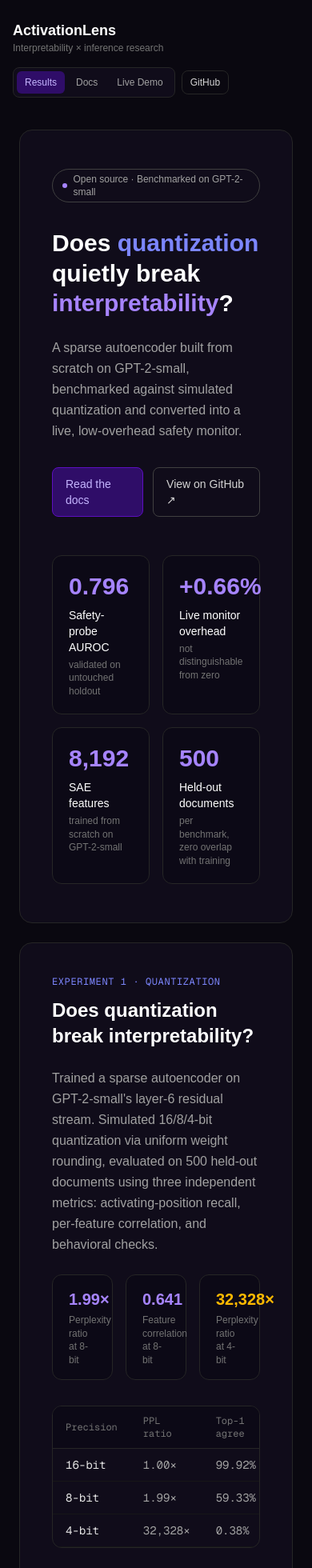
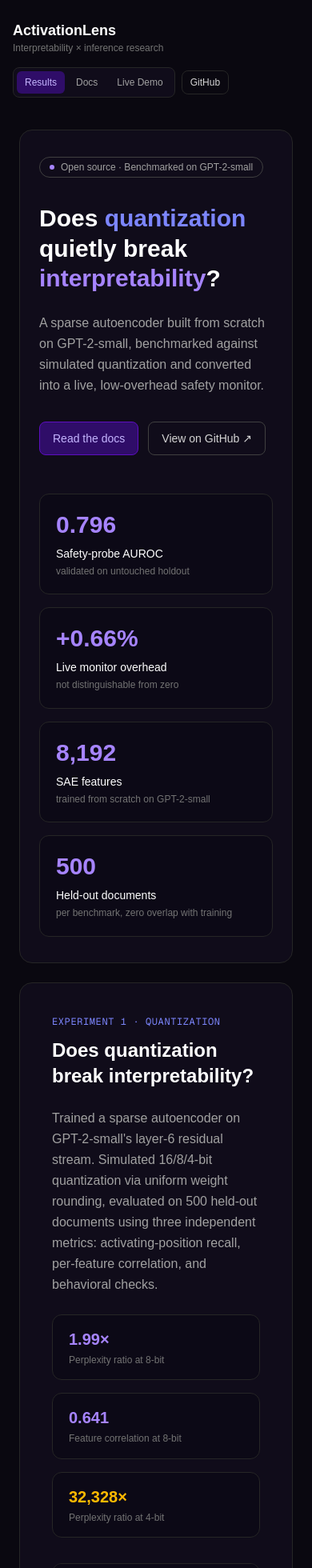
Before and after one commit to ana-lan/activation-lens, a Next.js app in the folder frontend/: page / in a window 390 px wide. Shown: the top 1960 px of the page at 80% size. Built offline with nearby package versions, Linux system fonts and the light colour scheme.

Commit message:
modified grids

```diff
--- a/frontend/app/page.tsx
+++ b/frontend/app/page.tsx
@@ -7,7 +7,7 @@ export default function LandingPage() {
 
       <div className="max-w-5xl mx-auto px-6 pt-6">
         {/* Hero + stats — ONE bordered panel */}
-        <div className="rounded-2xl border border-neutral-800 bg-[#100c1a] px-10 py-12">
+        <div className="rounded-2xl border border-neutral-800 bg-[#100c1a] px-6 sm:px-10 py-8 sm:py-12">
           <span className="inline-flex items-center gap-2 text-xs text-neutral-400 border border-neutral-700 rounded-full px-3 py-1 mb-8">
             <span className="w-1.5 h-1.5 rounded-full bg-violet-400" />
             Open source · Benchmarked on GPT-2-small
@@ -35,7 +35,7 @@ export default function LandingPage() {
             </a>
           </div>
 
-          <div className="grid grid-cols-2 md:grid-cols-4 gap-4">
+          <div className="grid grid-cols-1 sm:grid-cols-2 md:grid-cols-4 gap-4">
             <StatCard value="0.796" label="Safety-probe AUROC" sub="validated on untouched holdout" />
             <StatCard value="+0.66%" label="Live monitor overhead" sub="not distinguishable from zero" />
             <StatCard value="8,192" label="SAE features" sub="trained from scratch on GPT-2-small" />
@@ -51,7 +51,7 @@ export default function LandingPage() {
             independent metrics: activating-position recall, per-feature correlation, and behavioral checks.
           </p>
 
-          <div className="grid grid-cols-3 gap-4 mb-8">
+          <div className="grid grid-cols-1 sm:grid-cols-3 gap-4 mb-8">
             <MiniStat value="1.99×" label="Perplexity ratio at 8-bit" />
             <MiniStat value="0.641" label="Feature correlation at 8-bit" />
             <MiniStat value="32,328×" label="Perplexity ratio at 4-bit" color="text-amber-400" />
@@ -81,7 +81,7 @@ export default function LandingPage() {
             validated on a genuinely untouched holdout, and converted into a live per-token monitor.
           </p>
 
-          <div className="grid grid-cols-3 gap-4 mb-8">
+          <div className="grid grid-cols-1 sm:grid-cols-3 gap-4 mb-8">
             <MiniStat value="0.653 → 0.796" label="AUROC, single → 100-feature" />
             <MiniStat value="−23.6pp" label="False-positive rate reduction" />
             <MiniStat value="+0.66%" label="Optimized monitor overhead" />
```
